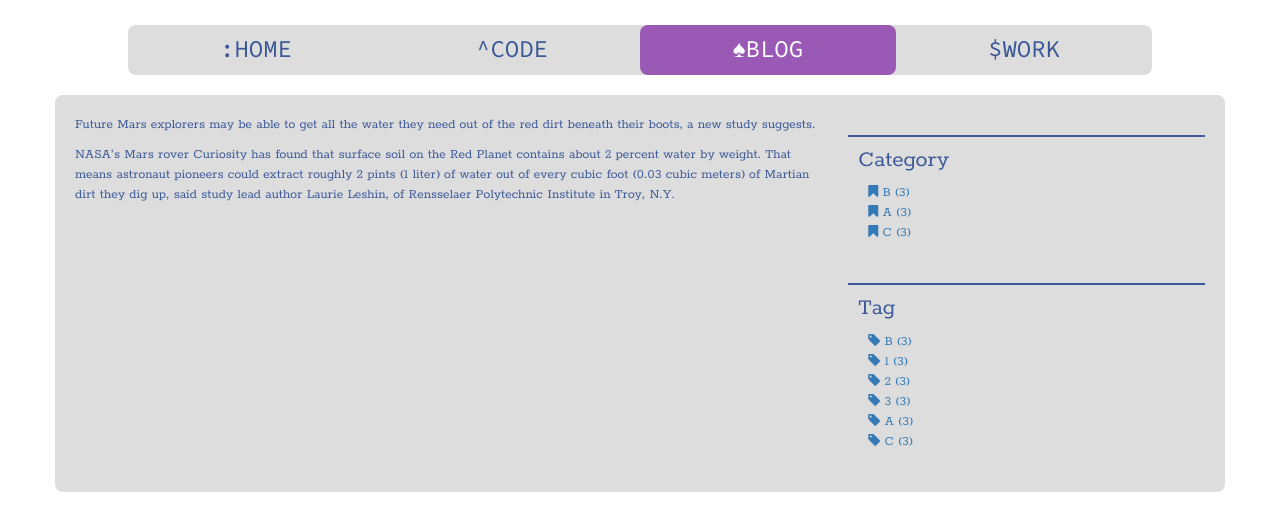
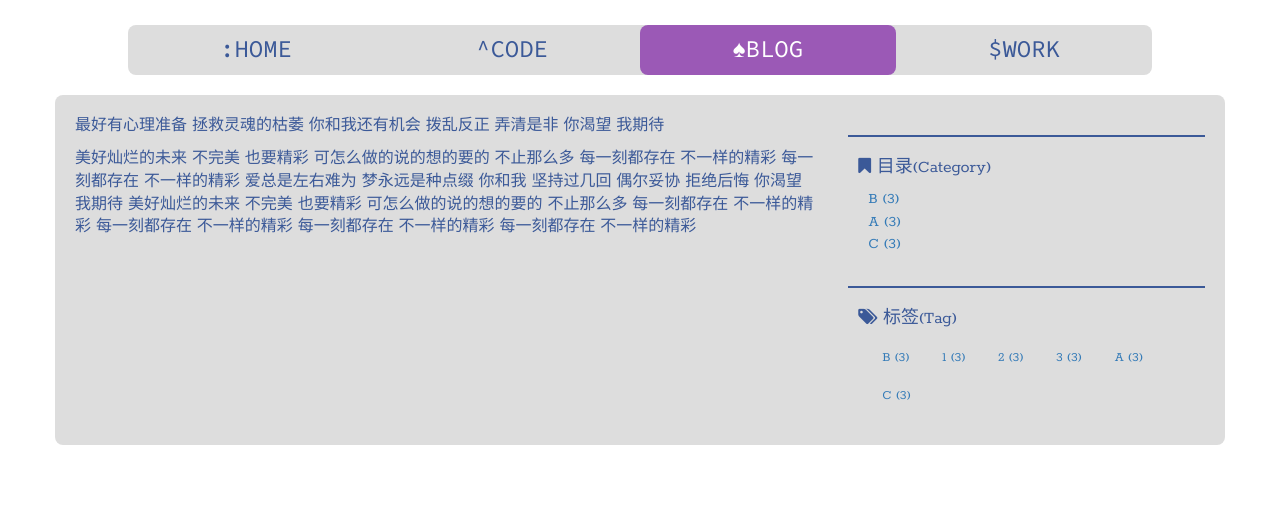
Before and after one commit to Gijera/Gijera.github.io, a Jekyll site: the page built from _posts/A/2013-09-26-A-1.md, in a window 1280 px wide. Shown: the top 531 px of the page. Built offline with Jekyll 4.4.1, drawn with Linux system fonts in a browser that asks for light colours.

Commit message:
modify blog.css

```diff
--- a/_layouts/blogs.html
+++ b/_layouts/blogs.html
@@ -7,23 +7,23 @@ nav: blogs
 
 <div class="container" id="blogs">
 	<div class="row">
-		<div class="col-md-8">
+		<div class="col-md-8 col-sm-8">
 			{{content}}
 		</div>
-		<div class="col-md-4">
+		<div class="col-md-4 col-sm-4">
 			<div class="index">
-				<h3>Category</h3>
+				<h4><i class="fa fa-bookmark"></i> 目录(Category)</h4>
 				<div class="index-items">
 					{% for category in site.categories %}
-					<li><a href="{{site.baseurl}}/categories/{{category | first}}"><i class="fa fa-bookmark"></i> {{category | first}} ({{category | last | size}})</a></li>
+					<li><a href="{{site.baseurl}}/categories/{{category | first}}"> {{category | first}} ({{category | last | size}})</a></li>
 					{% endfor %}
 				</div>
 			</div>
 			<div class="index">
-				<h3>Tag</h3>
+				<h4><i class="fa fa-tags"></i> 标签(Tag)</h4>
 				<div class="index-items">
 					{% for tag in site.tags %}
-					<li><a href="#"><i class="fa fa-tag"></i> {{tag | first}} ({{tag | last | size}})</a></li>
+						<button class="btn"><a href="#">{{tag | first}} ({{tag | last | size}})</a></button>
 					{% endfor %}
 				</div>
 			</div>
--- a/_posts/A/2013-09-26-A-1.md
+++ b/_posts/A/2013-09-26-A-1.md
@@ -5,6 +5,34 @@ categories: A
 tags: A 1
 ---
 
-Future Mars explorers may be able to get all the water they need out of the red dirt beneath their boots, a new study suggests.
+最好有心理准备
+拯救灵魂的枯萎
+你和我还有机会
+拨乱反正 弄清是非
+你渴望 我期待
 
-NASA’s Mars rover Curiosity has found that surface soil on the Red Planet contains about 2 percent water by weight. That means astronaut pioneers could extract roughly 2 pints (1 liter) of water out of every cubic foot (0.03 cubic meters) of Martian dirt they dig up, said study lead author Laurie Leshin, of Rensselaer Polytechnic Institute in Troy, N.Y.
+美好灿烂的未来
+不完美 也要精彩
+可怎么做的说的想的要的
+不止那么多
+每一刻都存在
+不一样的精彩
+每一刻都存在
+不一样的精彩
+爱总是左右难为
+梦永远是种点缀
+你和我 坚持过几回
+偶尔妥协 拒绝后悔
+你渴望 我期待
+美好灿烂的未来
+不完美 也要精彩
+可怎么做的说的想的要的
+不止那么多
+每一刻都存在
+不一样的精彩
+每一刻都存在
+不一样的精彩
+每一刻都存在
+不一样的精彩
+每一刻都存在
+不一样的精彩
--- a/assets/css/blogs/blogs.css
+++ b/assets/css/blogs/blogs.css
@@ -5,9 +5,15 @@
 	background-color: #dddddd;
 }
 
-#blogs h3{
+#blogs h1{
 	margin: 0px;
 	padding: 0px;
+}
+
+#blogs .btn{
+	background-color: rgba(0, 0, 0, 0);
+	padding: 3px 8px 3px 8px;
+	margin: 5px;
 }
 
 #blogs .index{
@@ -17,7 +23,7 @@
 }
 
 #blogs .index-items{
-	padding: 10px;
+	padding-left: 10px;
 }
 
 #blogs .blog-item{
@@ -25,3 +31,7 @@
 	padding: 10px;
 	border-top: #3b5998 2px solid;
 }
+
+#blogs .blog-footer{
+	text-align: right;
+}
--- a/assets/css/main.css
+++ b/assets/css/main.css
@@ -1,5 +1,6 @@
 body{
 	color: #3b5998;
+	font-size: 16px;
 	font-family: 'Rokkitt';
 	background-color: white;
 }
```
Also changed, not shown: blogs.html (+17 -2 lines).
